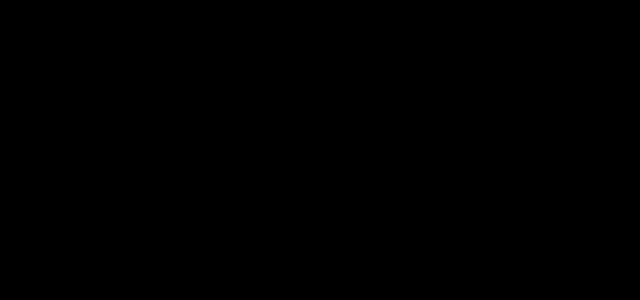
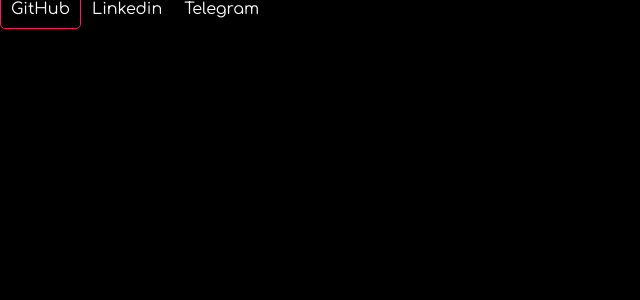
Before and after one commit to geonizeli-zz/starting-typescript, a React (Create React App) app in the folder react-page/: page / in a window 1280 px wide. Shown: the top 300 px of the page, without its empty margins (0-640 px from the left). Built offline with nearby package versions, Linux system fonts and the light colour scheme.

Commit message:
add: link button component

```diff
--- a/react-page/src/App.tsx
+++ b/react-page/src/App.tsx
@@ -1,8 +1,17 @@
 import React from 'react';
+import Button from './components/ui/Button';
 
 function App() {
   return (
     <>
+    <Button url='https://github.com/geonizeli'
+            title='GitHub'></Button>
+
+    <Button url='https://www.linkedin.com/in/geonizeli/'
+            title='Linkedin'></Button>
+
+    <Button url='https://t.me/geonizeli'
+            title='Telegram'></Button>
     </>
   );
 }
--- /dev/null
+++ b/react-page/src/components/ui/Button.tsx
@@ -0,0 +1,31 @@
+import React from 'react'
+import styled from 'styled-components'
+
+type ButtonProps = {
+  title: string,
+  url: string
+}
+
+export const Button = ({ title, url }: ButtonProps) => {
+
+  return (
+    <A href={url} target='_blank'>
+      {title}
+    </A>
+  )
+}
+
+export default Button
+
+const A = styled.a`
+  transition: all .5s ease;
+  text-align: center;
+  border: 1px solid transparent;
+  border-radius: 5px;
+  padding: 10px;
+  color: #ffffff;
+  text-decoration: none;
+  &:hover {
+    border: 1px solid #f71963;
+  }
+`
```
